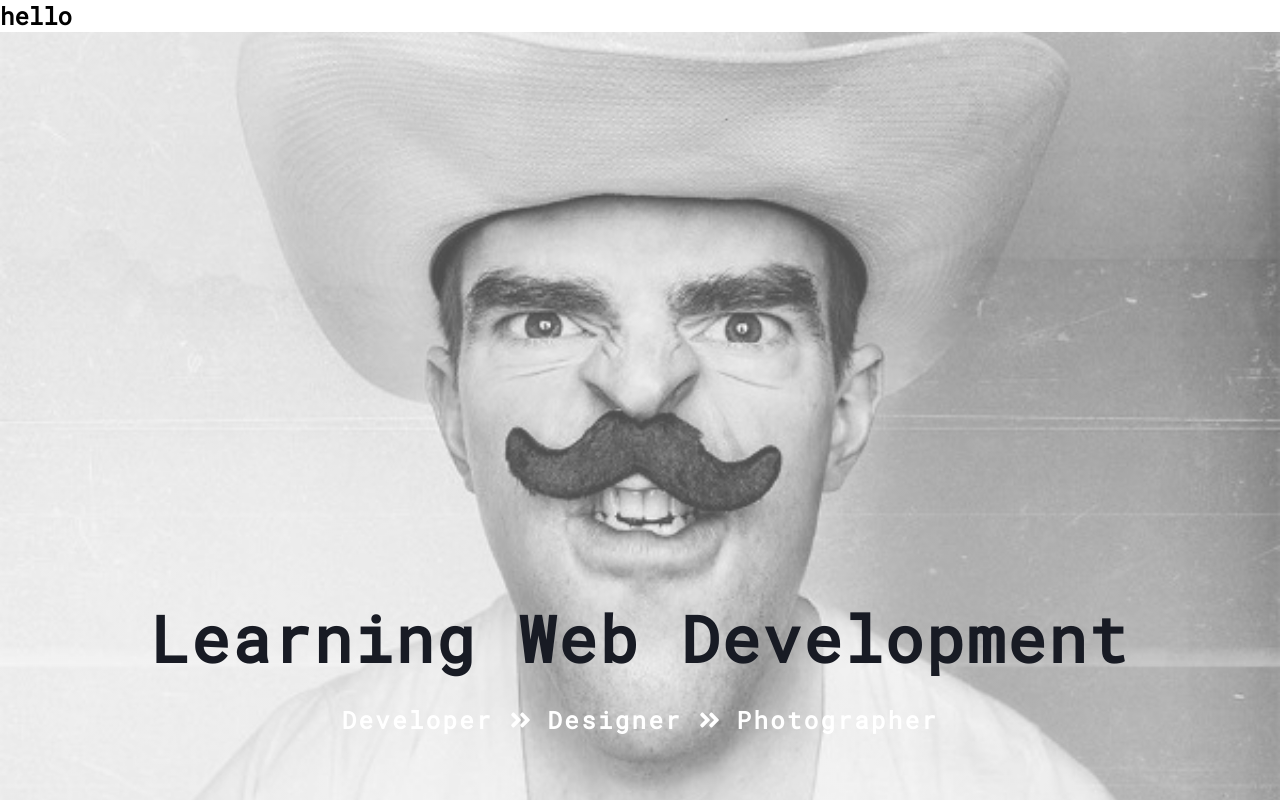
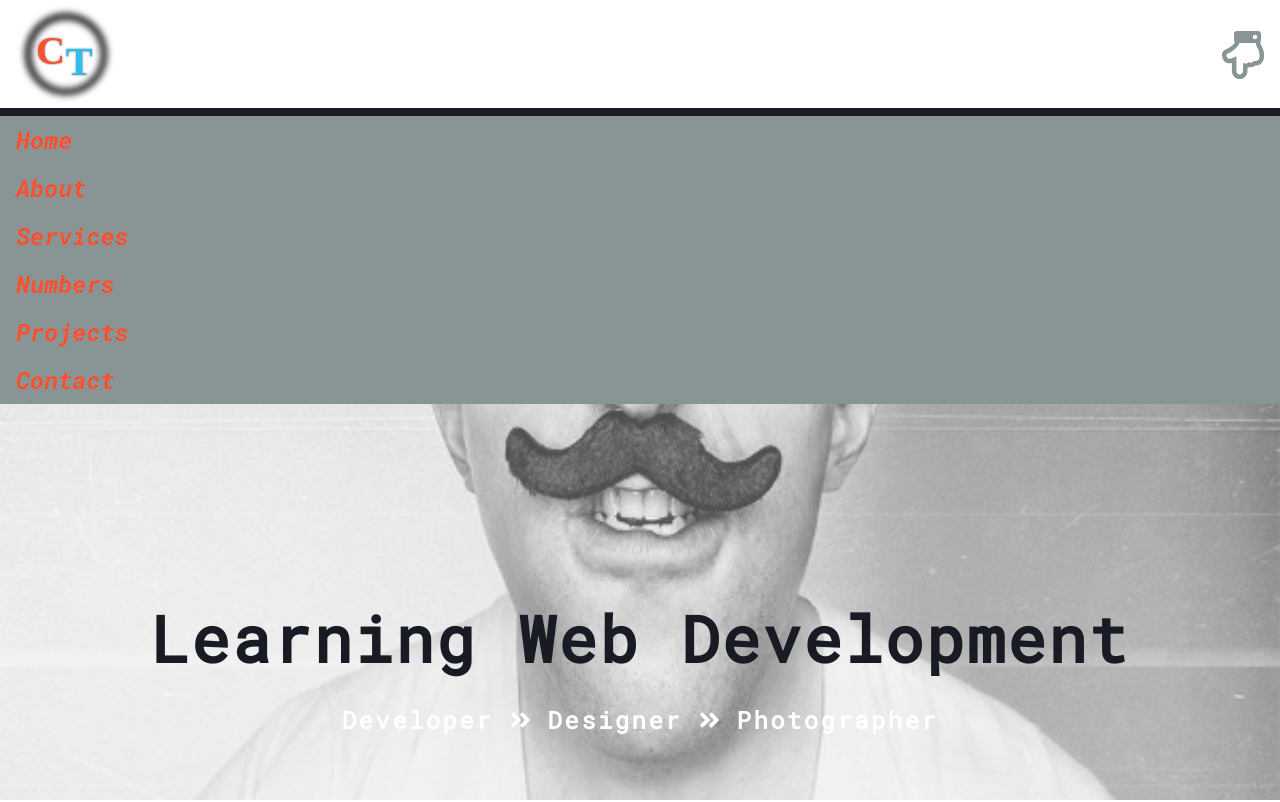
Before and after one commit to carlfsmithiii/fake_flex_portfolio, a plain HTML site: page index.html in a window 1280 px wide. Shown: the top 802 px of the page. Drawn offline with Linux system fonts and the light colour scheme.

Commit message:
fill in and style nav

```diff
--- a/index.html
+++ b/index.html
@@ -11,7 +11,22 @@
   <body>
     <header class="header">
       <nav class="nav">
-        <h1>hello</h1>
+        <!-- nav header -->
+        <div class="nav__header">
+          <img src="img/logo.svg" alt="" class="nav__logo">
+          <span class="nav__btn">
+            <i class="far fa-hand-point-down"></i>
+          </span>
+        </div>
+        <!-- nav links -->
+        <ul class="nav__links">
+          <li><a href="#" class="nav__single-link">home</a></li>
+          <li><a href="#" class="nav__single-link">about</a></li>
+          <li><a href="#" class="nav__single-link">services</a></li>
+          <li><a href="#" class="nav__single-link">numbers</a></li>
+          <li><a href="#" class="nav__single-link">projects</a></li>
+          <li><a href="#" class="nav__single-link">contact</a></li>
+        </ul>
       </nav>
       <section class="banner">
         <div class="banner__container">
--- a/main.css
+++ b/main.css
@@ -22,6 +22,41 @@ body {
 /* nav */
 .nav {
   background: var(--light);
+}
+
+.nav__header {
+  display: flex;
+  justify-content: space-between;
+  padding: 0.25rem 1rem;
+  border-bottom: 0.5rem solid var(--dark);
+}
+
+.nav__btn {
+  font-size: 3rem;
+  align-self: center;
+  color: var(--grey);
+}
+
+.nav__links {
+  list-style-type: none;
+  background: var(--grey);
+}
+
+.nav__single-link {
+  display: block;
+  text-decoration: none;
+  font-size: 1.5rem;
+  padding: 0.5rem 1rem;
+  font-style: italic;
+  text-transform: capitalize;
+  color: var(--orange);
+  transition: all 1s linear;
+}
+
+.nav__single-link:hover {
+  background: var(--light);
+  padding-left: 1.5rem;
+  cursor: pointer;
 }
 
 /* end of nav */
```
